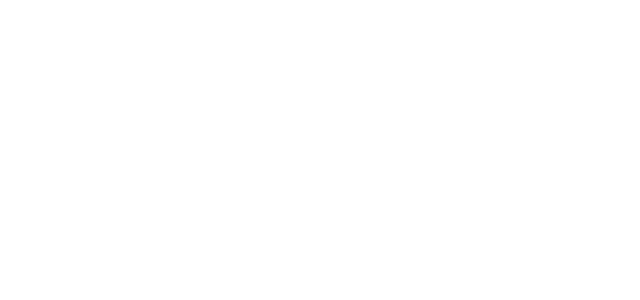
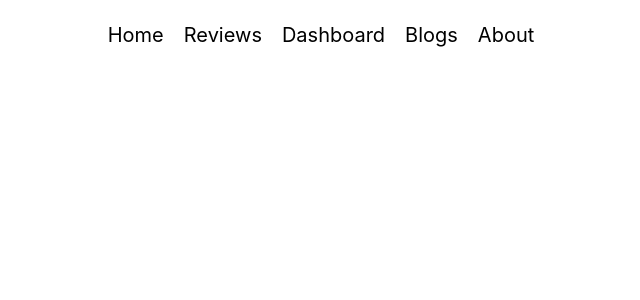
Before and after one commit to alanas59/my-online-shop, a React (Create React App) app: page / in a window 1280 px wide. Shown: the top 300 px of the page, without its empty margins (309-949 px from the left). Built offline with nearby package versions, Linux system fonts and the light colour scheme.

Commit message:
header component included

```diff
--- a/src/App.js
+++ b/src/App.js
@@ -1,10 +1,11 @@
 import logo from './logo.svg';
 import './App.css';
+import Header from './components/Header/Header';
 
 function App() {
   return (
     <div className="">
-
+       <Header></Header>
     </div>
   );
 }
--- /dev/null
+++ b/src/components/Header/Header.css
@@ -0,0 +1,10 @@
+nav{
+    text-align: center;
+    margin-top:20px;
+}
+nav a{
+    color:black;
+    text-decoration: none;
+    margin-right: 20px;
+    font-size: 20px;
+}
--- /dev/null
+++ b/src/components/Header/Header.js
@@ -0,0 +1,18 @@
+import React from "react";
+import "./Header.css";
+
+const Header = () => {
+  return (
+    <div>
+      <nav>
+        <a href="/">Home</a>
+        <a href="/reviews">Reviews</a>
+        <a href="/dashboard">Dashboard</a>
+        <a href="/blogs">Blogs</a>
+        <a href="/about">About</a>
+      </nav>
+    </div>
+  );
+};
+
+export default Header;
```
